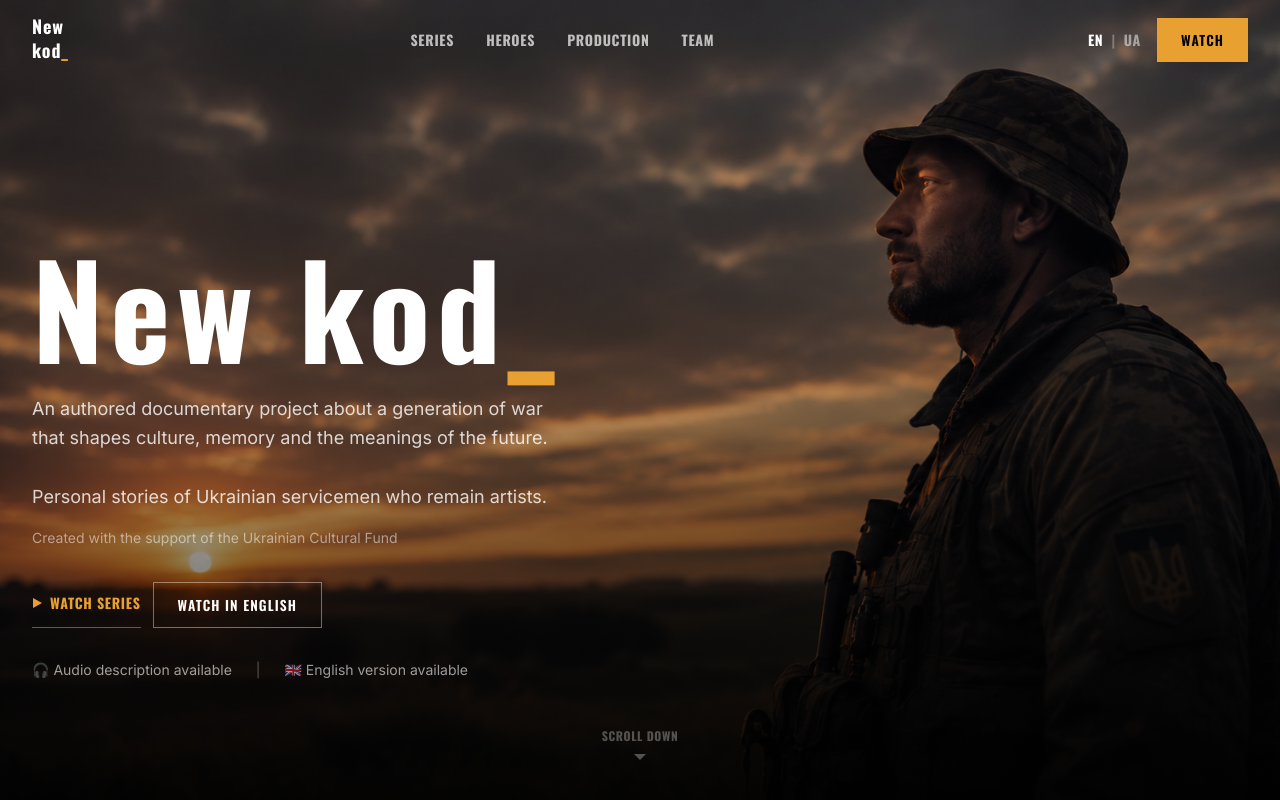
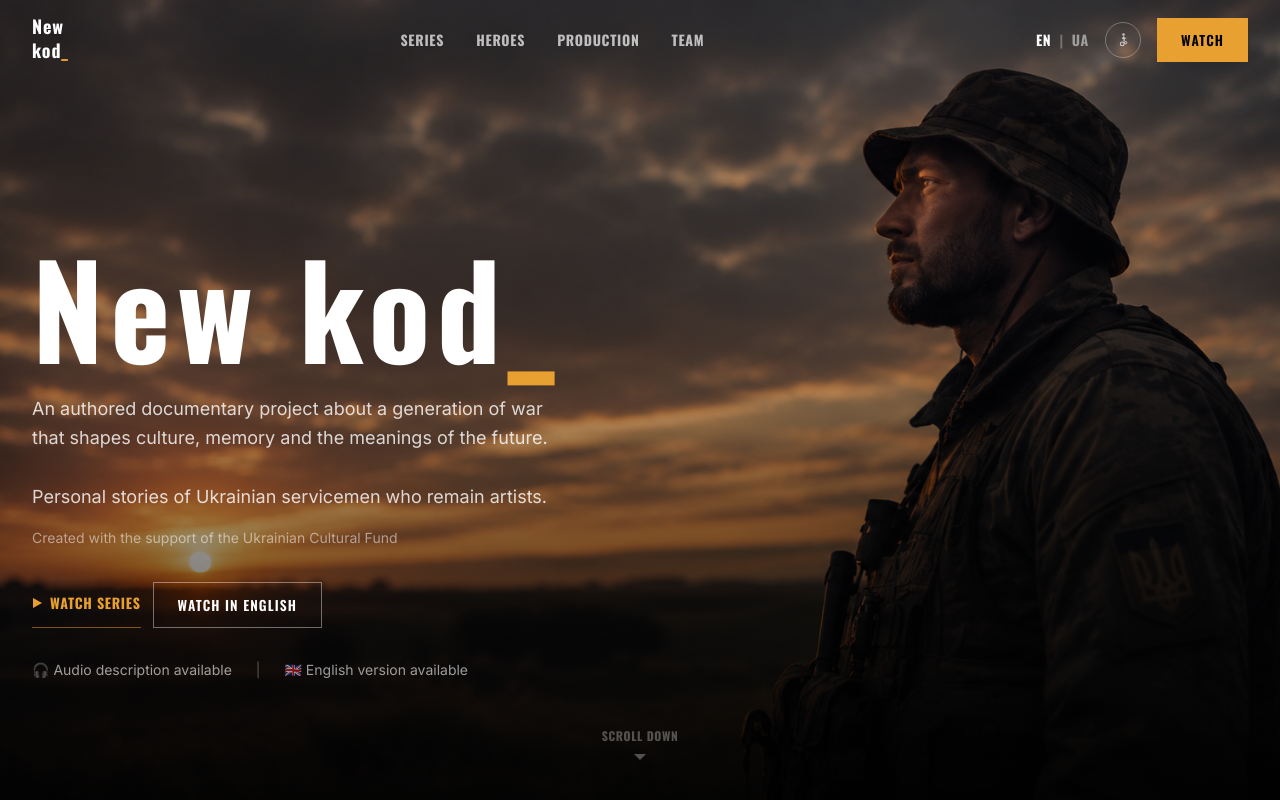
Before and after one commit to Dmitrylolo/noviy-kod, a Next.js app: page /en in a window 1280 px wide. Shown: the top 800 px of the page. Built offline with nearby package versions, Linux system fonts and the light colour scheme.

Commit message:
fix: restore accessibility icon button with proper wheelchair SVG
- Proper wheelchair silhouette: head, torso, seat, rear+front wheels
- Restored circular button in desktop header right controls
- Restored icon in mobile menu bottom row
- Removed redundant text nav link

```diff
--- a/src/components/Header.tsx
+++ b/src/components/Header.tsx
@@ -28,7 +28,6 @@ export default function Header({ lang }: HeaderProps) {
     { href: '#heroes', label: t.nav.heroes },
     { href: '#production', label: t.nav.production },
     { href: '#team', label: t.nav.team },
-    { href: '#accessibility', label: t.nav.accessibility },
   ]
 
   return (
@@ -74,6 +73,20 @@ export default function Header({ lang }: HeaderProps) {
               </Link>
             </div>
 
+            {/* Accessibility */}
+            <a
+              href="#accessibility"
+              className="w-9 h-9 flex items-center justify-center border border-white/30 hover:border-white/70 transition-colors rounded-full text-white/70 hover:text-white"
+              aria-label="Інклюзивність / Accessibility"
+            >
+              <svg width="15" height="15" viewBox="0 0 24 24" fill="currentColor" aria-hidden="true">
+                <circle cx="12" cy="4" r="2" />
+                <path d="M13 7h-2l-1.5 4H12v4h2v-4.5h2.5V9H14l-.5-2z" />
+                <circle cx="10" cy="19" r="3" fill="none" stroke="currentColor" strokeWidth="1.8" />
+                <circle cx="15.5" cy="17" r="1.8" fill="none" stroke="currentColor" strokeWidth="1.5" />
+              </svg>
+            </a>
+
             {/* CTA */}
             <a href="#live" className="btn-primary">
               {t.nav.watch}
@@ -118,6 +131,14 @@ export default function Header({ lang }: HeaderProps) {
                 {otherLang.toUpperCase()}
               </Link>
             </div>
+            <a href="#accessibility" onClick={() => setMenuOpen(false)} className="text-white/60 hover:text-white transition-colors" aria-label="Інклюзивність">
+              <svg width="15" height="15" viewBox="0 0 24 24" fill="currentColor" aria-hidden="true">
+                <circle cx="12" cy="4" r="2" />
+                <path d="M13 7h-2l-1.5 4H12v4h2v-4.5h2.5V9H14l-.5-2z" />
+                <circle cx="10" cy="19" r="3" fill="none" stroke="currentColor" strokeWidth="1.8" />
+                <circle cx="15.5" cy="17" r="1.8" fill="none" stroke="currentColor" strokeWidth="1.5" />
+              </svg>
+            </a>
             <a href="#live" onClick={() => setMenuOpen(false)} className="btn-primary ml-auto">
               {t.nav.watch}
             </a>
```
